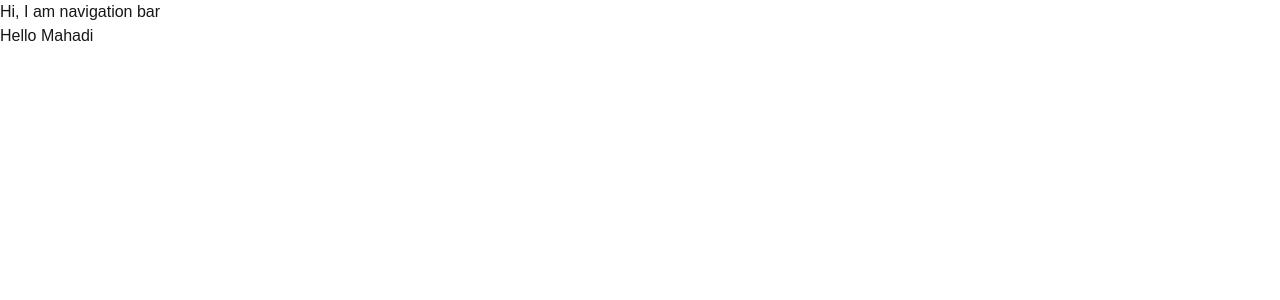
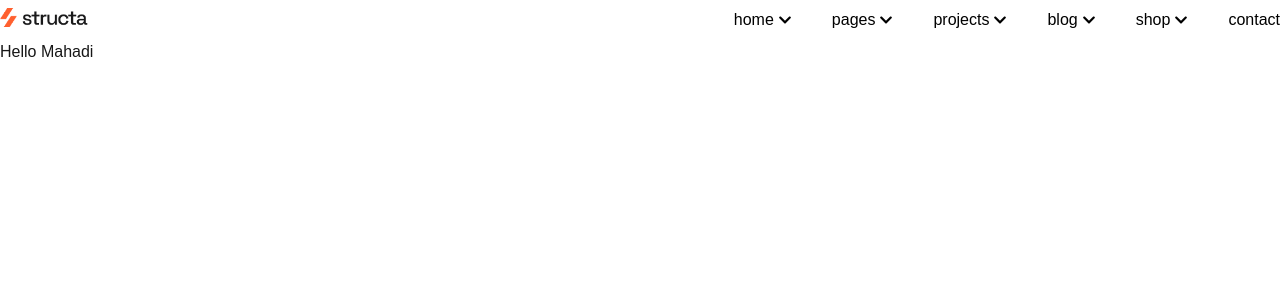
Before and after one commit to tanvirgeek/structa, a Next.js app: page / in a window 1280 px wide. Shown: the top 300 px of the page. Built offline with nearby package versions, Linux system fonts and the light colour scheme.

Commit message:
working on nav

```diff
--- a/src/components/NavigationBar.tsx
+++ b/src/components/NavigationBar.tsx
@@ -1,7 +1,74 @@
 import React from "react";
+import Image from "next/image";
+import { FaChevronDown } from "react-icons/fa";
 
 const NavigationBar = () => {
-  return <div>Hi, I am navigation bar</div>;
+  const navItems = [
+    {
+      item: "home",
+      link: "/",
+      hasDropdown: true,
+      children: [],
+    },
+    {
+      item: "pages",
+      link: "/",
+      hasDropdown: true,
+      children: [],
+    },
+    {
+      item: "projects",
+      link: "/",
+      hasDropdown: true,
+      children: [],
+    },
+    {
+      item: "blog",
+      link: "/",
+      hasDropdown: true,
+      children: [],
+    },
+    {
+      item: "shop",
+      link: "/",
+      hasDropdown: true,
+      children: [],
+    },
+    {
+      item: "contact",
+      link: "/",
+      hasDropdown: false,
+      children: [],
+    },
+  ];
+
+  return (
+    <div className="bg-white">
+      <div className="container bg-white flex justify-between mx-auto py-2">
+        <div>
+          <Image
+            src="/Logo.png"
+            alt="Logo"
+            width={146 * 0.6}
+            height={32 * 0.6}
+          />
+        </div>
+        <div className="flex gap-10 text-black">
+          {navItems.map((nav) => (
+            <div
+              key={nav.item}
+              className="flex gap-1 items-center cursor-pointer"
+            >
+              {nav.item}
+              {nav.hasDropdown && (
+                <FaChevronDown className="w-[14px] h-[14px]" />
+              )}
+            </div>
+          ))}
+        </div>
+      </div>
+    </div>
+  );
 };
 
 export default NavigationBar;
```
Also changed, not shown: package.json (+6 -5 lines), public/Logo.png (added), 1 other file (tests, documents, lock files or other folders).
